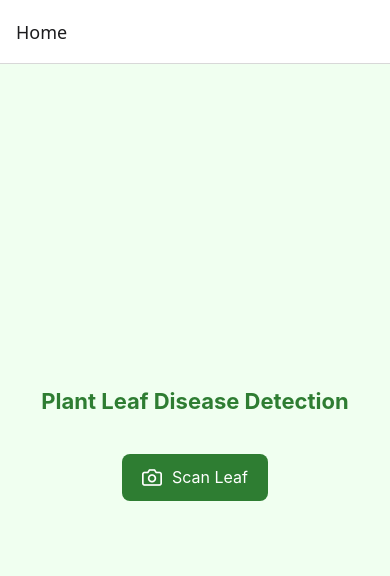
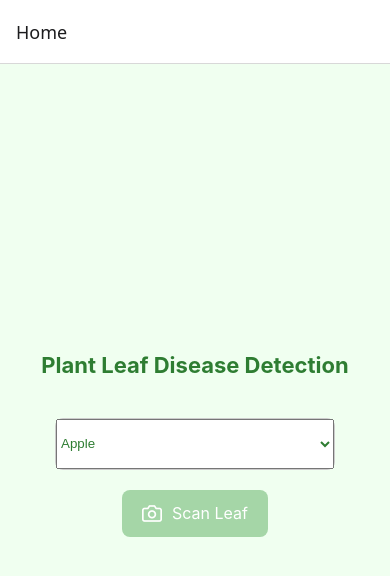
Before and after one commit to rahulgupta0306/Leaf, a React Native app: screen /Home in a window 390 px wide. Shown: the top 576 px of the page. Built offline with nearby package versions, Linux system fonts and the light colour scheme.

Commit message:
All Leaf Model Added

```diff
--- a/package.json
+++ b/package.json
@@ -11,6 +11,7 @@
     "test": "jest"
   },
   "dependencies": {
+    "@react-native-picker/picker": "^2.11.1",
     "@react-native/new-app-screen": "0.80.1",
     "@react-navigation/native": "^7.1.14",
     "@react-navigation/native-stack": "^7.3.21",
--- /dev/null
+++ b/src/constants/crops.js
@@ -0,0 +1 @@
+export const SUPPORTED_CROPS = ['Apple', 'Corn', 'Grape', 'Potato', 'Tomato'];
--- a/src/navigation/AppNavigator.tsx
+++ b/src/navigation/AppNavigator.tsx
@@ -10,9 +10,9 @@ import { PhotoFile } from 'react-native-vision-camera';
 
 export type RootStackParamList = {
   Home: undefined;
-  Camera: undefined;
-  Output: { photo: { path: string } } | undefined;
-  Preview: { photo: { path: string } } | undefined;
+  Camera: { selectedCrop: string };
+  Output: { photo: { path: string }; selectedCrop: string };
+  Preview: { photo: { path: string }; selectedCrop: string };
 };
 
 const Stack = createStackNavigator<RootStackParamList>();
--- a/src/screens/CameraScreen.tsx
+++ b/src/screens/CameraScreen.tsx
@@ -8,7 +8,7 @@ import {
   useCameraPermission,
 } from 'react-native-vision-camera';
 import Icon from 'react-native-vector-icons/Feather';
-import { useNavigation } from '@react-navigation/native';
+import { useNavigation, useRoute, RouteProp } from '@react-navigation/native';
 import { NativeStackNavigationProp } from '@react-navigation/native-stack';
 import { RootStackParamList } from '../navigation/AppNavigator';
 import { launchImageLibrary, Asset } from 'react-native-image-picker';
@@ -18,11 +18,15 @@ type CameraScreenNavigationProp = NativeStackNavigationProp<
   'Camera'
 >;
 
+type CameraScreenRouteProp = RouteProp<RootStackParamList, 'Camera'>;
+
 export default function CameraScreen() {
   const device = useCameraDevice('back');
   const { hasPermission, requestPermission } = useCameraPermission();
   const cameraRef = useRef<Camera>(null);
+  const route = useRoute<CameraScreenRouteProp>();
   const navigation = useNavigation<CameraScreenNavigationProp>();
+  const selectedCrop = route.params?.selectedCrop;
   const [isProcessing, setIsProcessing] = useState(false);
 
   useEffect(() => {
@@ -39,7 +43,10 @@ export default function CameraScreen() {
   const processImage = async (imagePath: string) => {
     try {
       setIsProcessing(true);
-      navigation.navigate('Preview', { photo: { path: imagePath } });
+      navigation.navigate('Preview', {
+        photo: { path: imagePath },
+        selectedCrop: selectedCrop,
+      });
     } catch (err) {
       Alert.alert('Error', 'Failed to process image.');
       console.error(err);
@@ -94,6 +101,15 @@ export default function CameraScreen() {
         photo={true}
       />
 
+      {/* NEW HEADER FOR SELECTED CROP */}
+      {selectedCrop && (
+        <View style={styles.header}>
+          <Text style={styles.headerText}>
+            Please scan a {selectedCrop} Leaf
+          </Text>
+        </View>
+      )}
+
       <TouchableOpacity style={styles.captureButton} onPress={handleCapture}>
         <Icon name="camera" size={30} color="#000" />
       </TouchableOpacity>
@@ -111,6 +127,21 @@ export default function CameraScreen() {
 const styles = StyleSheet.create({
   container: {
     flex: 1,
+  },
+  // NEW STYLES FOR THE HEADER
+  header: {
+    position: 'absolute',
+    // top: 50,
+    bottom: 120,
+    width: '100%',
+    alignItems: 'center',
+    paddingVertical: 10,
+    backgroundColor: 'rgba(0, 0, 0, 0.4)', // Semi-transparent black
+  },
+  headerText: {
+    color: 'white',
+    fontSize: 18,
+    fontWeight: 'bold',
   },
   captureButton: {
     position: 'absolute',
--- a/src/screens/HomeScreen.tsx
+++ b/src/screens/HomeScreen.tsx
@@ -1,9 +1,11 @@
-import React from 'react';
+import React, { useState } from 'react';
 import { View, Text, TouchableOpacity, StyleSheet, Image } from 'react-native';
 import Feather from 'react-native-vector-icons/Feather';
 import { NativeStackNavigationProp } from '@react-navigation/native-stack';
 import { useNavigation, useRoute, RouteProp } from '@react-navigation/native';
 import { RootStackParamList } from '../navigation/AppNavigator';
+import { Picker } from '@react-native-picker/picker';
+import { SUPPORTED_CROPS } from '../constants/crops';
 
 type HomeScreenNavigationProp = NativeStackNavigationProp<
   RootStackParamList,
@@ -15,29 +17,60 @@ type HomeScreenRouteProp = RouteProp<RootStackParamList, 'Home'>;
 export default function HomeScreen() {
   const navigation = useNavigation<HomeScreenNavigationProp>();
   const route = useRoute<HomeScreenRouteProp>();
-  const photo = route.params?.photo;
+  // const photo = route.params?.photo;
+
+  // 1. Initialize with a null value to represent no selection
+  const [selectedCrop, setSelectedCrop] = useState(null);
+
+  // 2. A boolean to check if a valid crop has been selected
+  const isScanButtonEnabled = selectedCrop !== null;
 
   const handleScanLeaf = () => {
-    // Opens camera
-    navigation.navigate('Camera');
+    // Check if the button is enabled before proceeding
+    if (isScanButtonEnabled) {
+      console.log('Selected Crop:', selectedCrop);
+      // Opens camera, passing the selected crop
+      navigation.navigate('Camera', { selectedCrop: selectedCrop });
+    }
   };
 
   return (
     <View style={styles.container}>
       <Text style={styles.title}>Plant Leaf Disease Detection</Text>
 
-      <TouchableOpacity style={styles.button} onPress={handleScanLeaf}>
+      {/* Dropdown Menu */}
+      <View style={styles.pickerContainer}>
+        <Picker
+          selectedValue={selectedCrop}
+          onValueChange={(itemValue, itemIndex) => setSelectedCrop(itemValue)}
+          style={styles.picker}
+        >
+          {/* 3. Placeholder Item as the first option */}
+          <Picker.Item label="Select a Crop" value={null} enabled={false} />
+          {/* Mapping the rest of the crops */}
+          {SUPPORTED_CROPS.map((crop, index) => (
+            <Picker.Item key={index} label={crop} value={crop} />
+          ))}
+        </Picker>
+      </View>
+
+      {/* 4. The Scan button will be disabled based on a condition */}
+      <TouchableOpacity
+        style={[styles.button, !isScanButtonEnabled && styles.buttonDisabled]}
+        onPress={handleScanLeaf}
+        disabled={!isScanButtonEnabled}
+      >
         <Feather name="camera" size={20} color="#fff" style={styles.icon} />
         <Text style={styles.buttonText}>Scan Leaf</Text>
       </TouchableOpacity>
 
-      {photo?.path && (
+      {/* {photo?.path && (
         <Image
           source={{ uri: 'file://' + photo.path }}
           style={styles.preview}
           resizeMode="cover"
         />
-      )}
+      )} */}
     </View>
   );
 }
@@ -56,6 +89,19 @@ const styles = StyleSheet.create({
     marginBottom: 40,
     color: '#2e7d32',
   },
+  pickerContainer: {
+    width: '80%',
+    marginBottom: 20,
+    borderWidth: 1,
+    borderColor: '#ccc',
+    borderRadius: 8,
+    backgroundColor: '#fff',
+  },
+  picker: {
+    width: '100%',
+    height: 50,
+    color: '#2e7d32',
+  },
   button: {
     flexDirection: 'row',
     backgroundColor: '#2e7d32',
@@ -64,6 +110,9 @@ const styles = StyleSheet.create({
     borderRadius: 8,
     alignItems: 'center',
     marginBottom: 20,
+  },
+  buttonDisabled: {
+    backgroundColor: '#a5d6a7', // A lighter color to indicate it's disabled
   },
   icon: {
     marginRight: 10,
--- a/src/screens/OutputScreen.tsx
+++ b/src/screens/OutputScreen.tsx
@@ -12,7 +12,8 @@ import { useNavigation, useRoute, RouteProp } from '@react-navigation/native';
 import { NativeStackNavigationProp } from '@react-navigation/native-stack';
 import { RootStackParamList } from '../navigation/AppNavigator';
 import Ionicons from 'react-native-vector-icons/Ionicons';
-import axios from 'axios';
+
+const { MyTFLiteModule } = NativeModules;
 
 type OutputScreenNavigationProp = NativeStackNavigationProp<
   RootStackParamList,
@@ -24,83 +25,78 @@ export default function OutputScreen() {
   const route = useRoute<OutputScreenRouteProp>();
   const navigation = useNavigation<OutputScreenNavigationProp>();
   const photo = route.params?.photo;
+  const selectedCrop = route.params?.selectedCrop;
 
   const [prediction, setPrediction] = useState<string | null>(null);
   const [confidence, setConfidence] = useState<number | null>(null);
   const [loading, setLoading] = useState<boolean>(true);
 
   useEffect(() => {
-    const uploadImage = async () => {
+    const runDiseaseInference = async () => {
       try {
-        if (!photo || !photo.path) {
-          setPrediction('No photo provided');
+        if (!photo?.path || !selectedCrop) {
+          setPrediction('No photo or crop provided');
           setLoading(false);
           return;
         }
 
-        /**
-        const uri = photo.path.startsWith('file://')
-          ? photo.path
-          : `file://${photo.path}`;
+        let diseaseResult;
 
-        const formData = new FormData();
-        formData.append('image', {
-          uri,
-          type: 'image/jpeg',
-          name: 'leaf.jpg',
-        });
+        // ✅ Switch-case for supported crops
+        switch (selectedCrop.toLowerCase()) {
+          case 'apple':
+            diseaseResult = await MyTFLiteModule.runAppleDiseaseModel(
+              photo.path,
+            );
+            break;
+          case 'corn':
+            diseaseResult = await MyTFLiteModule.runCornDiseaseModel(
+              photo.path,
+            );
+            break;
+          case 'grape':
+            diseaseResult = await MyTFLiteModule.runGrapeDiseaseModel(
+              photo.path,
+            );
+            break;
+          case 'potato':
+            diseaseResult = await MyTFLiteModule.runPotatoDiseaseModel(
+              photo.path,
+            );
+            break;
+          case 'tomato':
+            diseaseResult = await MyTFLiteModule.runTomatoDiseaseModel(
+              photo.path,
+            );
+            break;
+          default:
+            setPrediction(`❌ No disease model available for ${selectedCrop}`);
+            setConfidence(null);
+            setLoading(false);
+            return;
+        }
 
-         const response = await axios.post(
-          'http://10.229.215.1:8082/predict',
-          formData,
-          {
-            headers: {
-              'Content-Type': 'multipart/form-data',
-            },
-          },
-        );
-        setPrediction(response.data.prediction);
-        setConfidence(response.data.confidence);
-         */
-
-        await runInference(photo.path);
-      } catch (error) {
-        console.error('Upload failed:', error);
-        setPrediction('Error uploading image');
+        // Process result
+        if (diseaseResult) {
+          const predictedDisease = diseaseResult.label;
+          const diseaseConfidence = diseaseResult.confidence * 100;
+          setPrediction(predictedDisease);
+          setConfidence(diseaseConfidence);
+        }
+      } catch (err) {
+        console.error('Inference failed:', err);
+        setPrediction('Inference failed');
+        setConfidence(null);
       } finally {
         setLoading(false);
       }
     };
 
-    if (photo?.path) {
-      uploadImage();
-    }
-  }, [photo]);
-
-  const runInference = async (path: string) => {
-    try {
-      const result = await NativeModules.MyTFLiteModule.runModel(path);
-      console.log('Model output:', result);
-      const output = result as string;
-      const match = output.match(/^(.+)\s+\((\d+)%\)$/);
-      if (match) {
-        const [, predictedClass, confidenceStr] = match;
-        setPrediction(predictedClass.trim());
-        setConfidence(Number(confidenceStr));
-      } else {
-        console.warn('Could not parse model output:', output);
-        setPrediction(output);
-        setConfidence(null);
-      }
-    } catch (err) {
-      console.error('Inference failed:', err);
-      setPrediction('Inference failed');
-      setConfidence(null);
-    }
-  };
+    runDiseaseInference();
+  }, [photo, selectedCrop]);
 
   const handleRetake = () => {
-    navigation.navigate('Camera');
+    navigation.navigate('Camera', { selectedCrop });
   };
 
   return (
@@ -120,6 +116,7 @@ export default function OutputScreen() {
               📂 File: {photo.path.split('/').pop() || 'N/A'}
             </Text>
             <Text style={styles.detailText}>📍 Path: {photo.path}</Text>
+            <Text style={styles.detailText}>🌱 Crop: {selectedCrop}</Text>
           </View>
 
           {loading ? (
@@ -127,7 +124,7 @@ export default function OutputScreen() {
           ) : (
             <>
               <Text style={styles.predictionText}>
-                🧬 Prediction: {prediction}
+                🧬 Disease: {prediction}
               </Text>
               <Text style={styles.confidenceText}>
                 🎯 Confidence:{' '}
--- a/src/screens/PreviewScreen.tsx
+++ b/src/screens/PreviewScreen.tsx
@@ -1,8 +1,20 @@
-import React from 'react';
-import { View, Image, StyleSheet, TouchableOpacity, Text } from 'react-native';
+import React, { useState } from 'react';
+import {
+  View,
+  Image,
+  StyleSheet,
+  TouchableOpacity,
+  Text,
+  ActivityIndicator,
+  Alert,
+  NativeModules,
+} from 'react-native';
 import { useNavigation, useRoute, RouteProp } from '@react-navigation/native';
 import { RootStackParamList } from '../navigation/AppNavigator';
 import { NativeStackNavigationProp } from '@react-navigation/native-stack';
+
+// Import your custom native module
+const { MyTFLiteModule } = NativeModules;
 
 type PreviewScreenNavigationProp = NativeStackNavigationProp<
   RootStackParamList,
@@ -14,15 +26,48 @@ export default function PreviewScreen() {
   const route = useRoute<PreviewScreenRouteProp>();
   const navigation = useNavigation<PreviewScreenNavigationProp>();
   const photo = route.params?.photo;
+  const selectedCrop = route.params?.selectedCrop;
 
-  const handleConfirm = () => {
-    if (photo?.path) {
-      navigation.navigate('Output', { photo: { path: photo.path } });
+  const [isLoading, setIsLoading] = useState(false);
+
+  const handleConfirm = async () => {
+    if (!photo?.path || !selectedCrop) {
+      Alert.alert('Error', 'Missing image or crop information.');
+      return;
+    }
+    setIsLoading(true);
+
+    try {
+      // Step 1: Crop verification
+      const cropResult = await MyTFLiteModule.runCropClassifier(photo.path);
+      const predictedCrop = cropResult.label;
+      const cropConfidence = (cropResult.confidence * 100).toFixed(2);
+
+      if (predictedCrop.toLowerCase() !== selectedCrop.toLowerCase()) {
+        Alert.alert(
+          'Crop Mismatch',
+          `The model predicted this is a ${predictedCrop} leaf with ${cropConfidence}% confidence. Please go back and select the correct crop, or retake the photo.`,
+          [{ text: 'OK', onPress: () => setIsLoading(false) }],
+        );
+        return;
+      }
+
+      // ✅ If crop matches, go to Output screen
+      navigation.navigate('Output', {
+        photo: { path: photo.path },
+        selectedCrop: predictedCrop, // safer to use predictedCrop here
+      });
+    } catch (e) {
+      console.error('Crop classifier failed:', e);
+      Alert.alert('Error', 'Failed to analyze the crop type.');
+      setIsLoading(false);
+    } finally {
+      setIsLoading(false);
     }
   };
 
   const handleRetake = () => {
-    navigation.navigate('Camera');
+    navigation.navigate('Camera', { selectedCrop: selectedCrop });
   };
 
   return (
@@ -42,10 +87,20 @@ export default function PreviewScreen() {
         <TouchableOpacity
           style={[styles.button, styles.confirm]}
           onPress={handleConfirm}
+          disabled={isLoading}
         >
-          <Text style={styles.buttonText}>Confirm</Text>
+          {isLoading ? (
+            <ActivityIndicator size="small" color="#fff" />
+          ) : (
+            <Text style={styles.buttonText}>Confirm</Text>
+          )}
         </TouchableOpacity>
       </View>
+      {isLoading && (
+        <View style={styles.loadingOverlay}>
+          <Text style={styles.loadingText}>Verifying crop type...</Text>
+        </View>
+      )}
     </View>
   );
 }
@@ -63,27 +118,30 @@ const styles = StyleSheet.create({
     marginBottom: 20,
     color: '#2e7d32',
   },
-  image: {
-    width: 280,
-    height: 280,
-    borderRadius: 10,
-  },
-  buttonContainer: {
-    flexDirection: 'row',
-    marginTop: 30,
-    gap: 20,
-  },
+  image: { width: 280, height: 280, borderRadius: 10 },
+  buttonContainer: { flexDirection: 'row', marginTop: 30, gap: 20 },
   button: {
     padding: 12,
     paddingHorizontal: 20,
     borderRadius: 25,
     backgroundColor: '#008080',
   },
-  confirm: {
-    backgroundColor: '#2e7d32',
+  confirm: { backgroundColor: '#2e7d32' },
+  buttonText: { color: '#fff', fontWeight: 'bold' },
+  loadingOverlay: {
+    position: 'absolute',
+    top: 0,
+    left: 0,
+    right: 0,
+    bottom: 0,
+    backgroundColor: 'rgba(0,0,0,0.6)',
+    justifyContent: 'center',
+    alignItems: 'center',
   },
-  buttonText: {
+  loadingText: {
     color: '#fff',
+    fontSize: 18,
     fontWeight: 'bold',
+    marginTop: 10,
   },
 });
```
Also changed, not shown: 15 other files (tests, documents, lock files or other folders).
